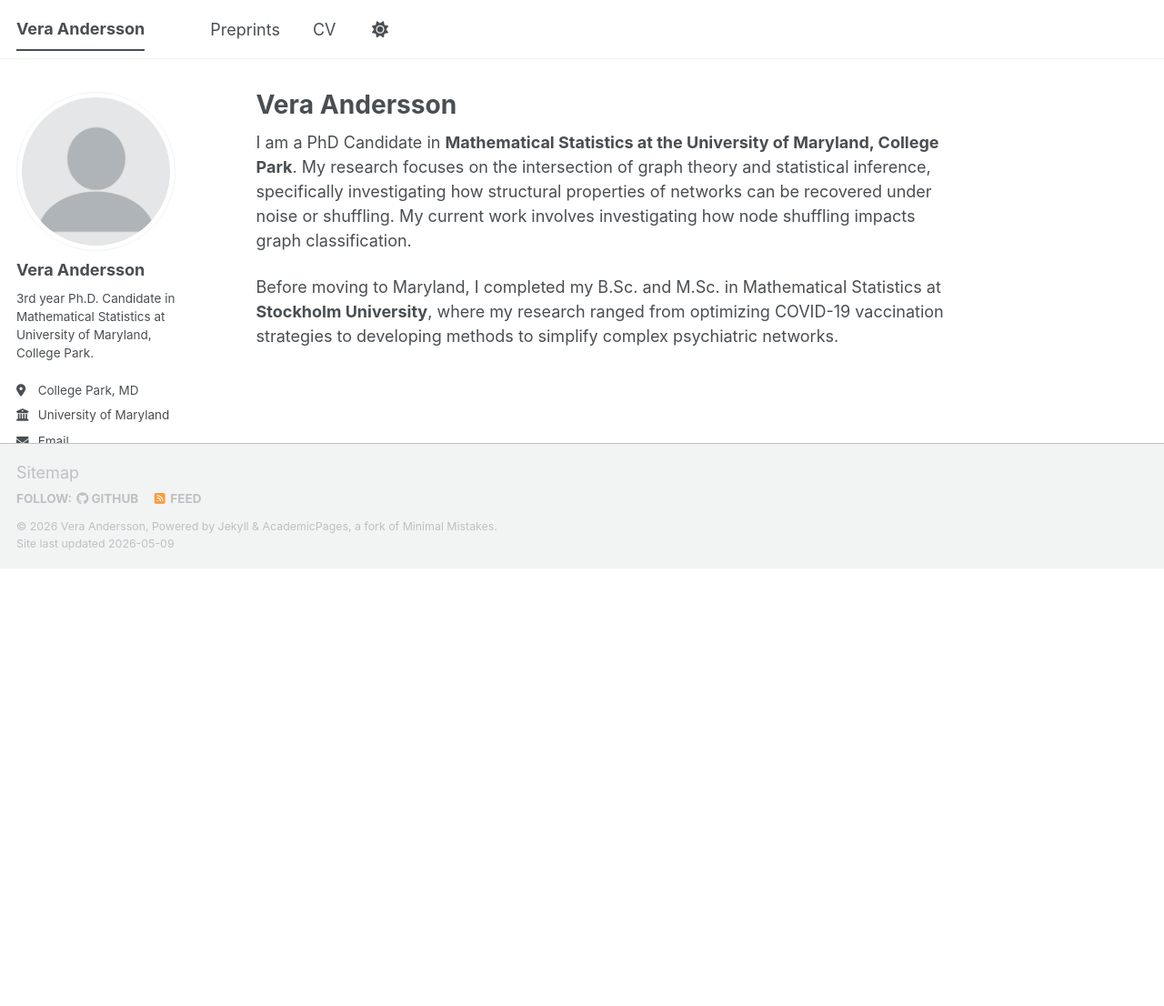
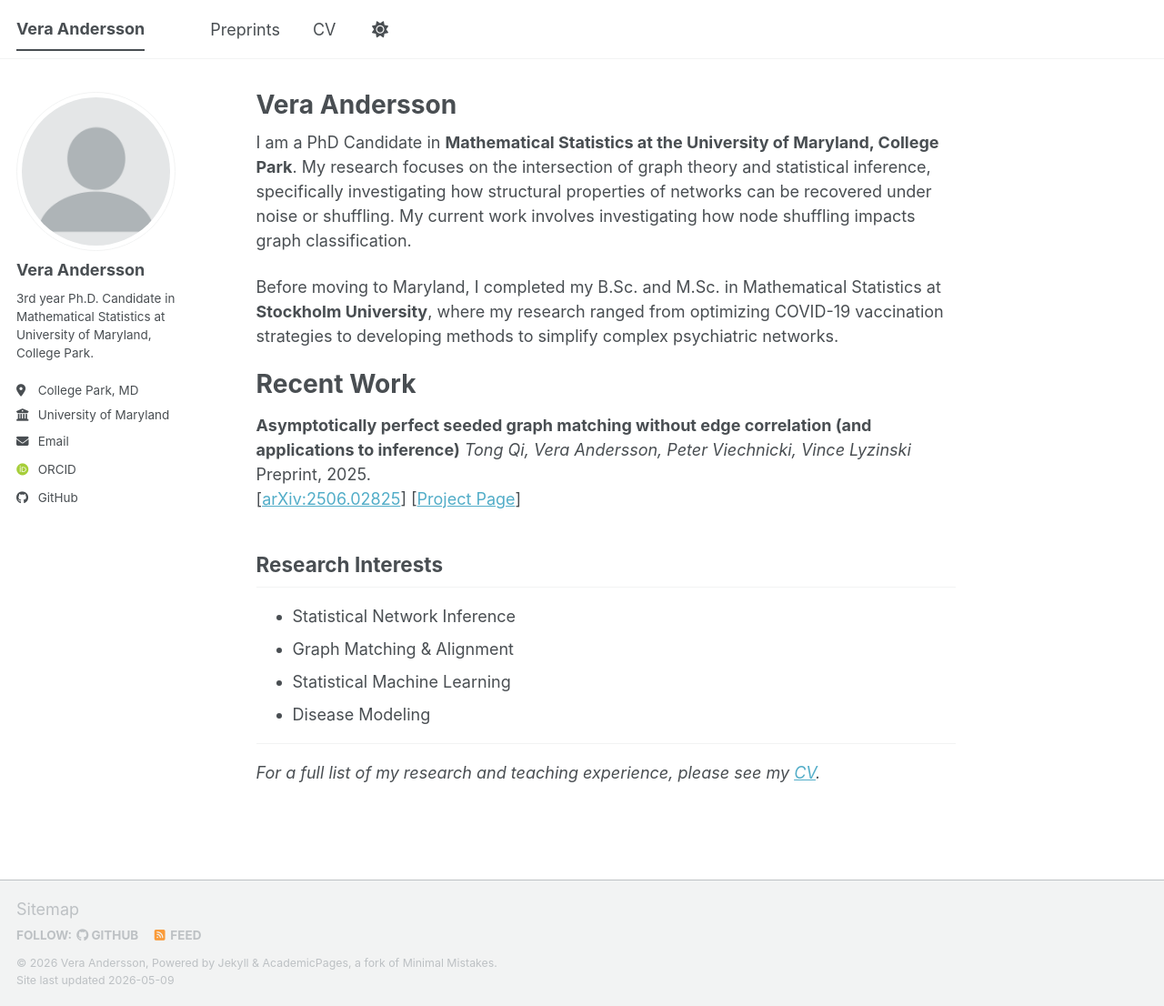
Before and after one commit to veraandersson/veraandersson.github.io, a Jekyll site: the page built from _pages/about.md, in a window 1280 px wide and 1106 px high. Shown: the whole window at 91% size. Built offline with Jekyll 4.4.1, drawn with Linux system fonts in a browser that asks for light colours; some web fonts are replaced; a script bundle is joined from its source files by our own code; library files that are not in the unit come from our copies.

Commit message:
front page

```diff
--- a/_pages/about.md
+++ b/_pages/about.md
@@ -11,3 +11,18 @@
 I am a PhD Candidate in **Mathematical Statistics at the University of Maryland, College Park**. My research focuses on the intersection of graph theory and statistical inference, specifically investigating how structural properties of networks can be recovered under noise or shuffling. My current work involves investigating how node shuffling impacts graph classification.
 
 Before moving to Maryland, I completed my B.Sc. and M.Sc. in Mathematical Statistics at **Stockholm University**, where my research ranged from optimizing COVID-19 vaccination strategies to developing methods to simplify complex psychiatric networks.
+
+Recent Work
+======
+**Asymptotically perfect seeded graph matching without edge correlation (and applications to inference)** *Tong Qi, Vera Andersson, Peter Viechnicki, Vince Lyzinski* Preprint, 2025.
+[[arXiv:2506.02825](https://arxiv.org/abs/2506.02825)] [[Project Page](/preprints/omnimatch)]
+
+Research Interests
+------
+* Statistical Network Inference
+* Graph Matching & Alignment
+* Statistical Machine Learning
+* Disease Modeling
+
+---
+*For a full list of my research and teaching experience, please see my [CV](/cv/).*
```
